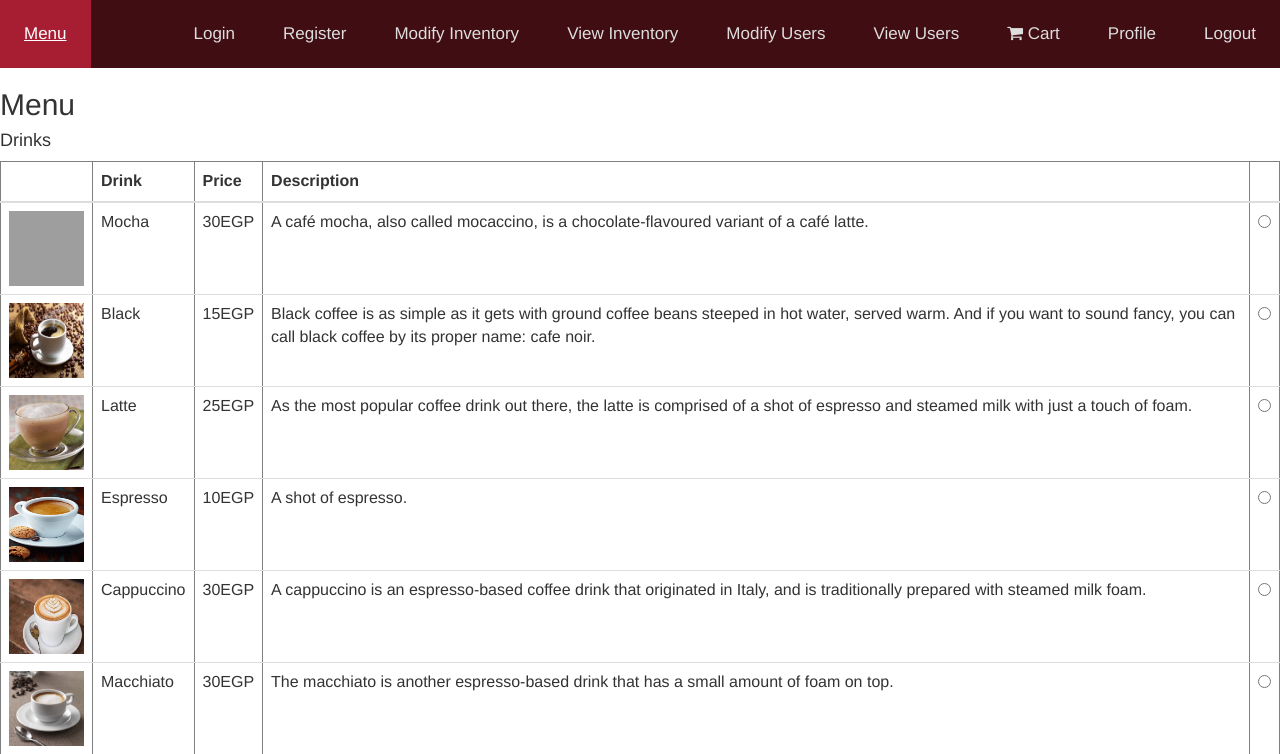
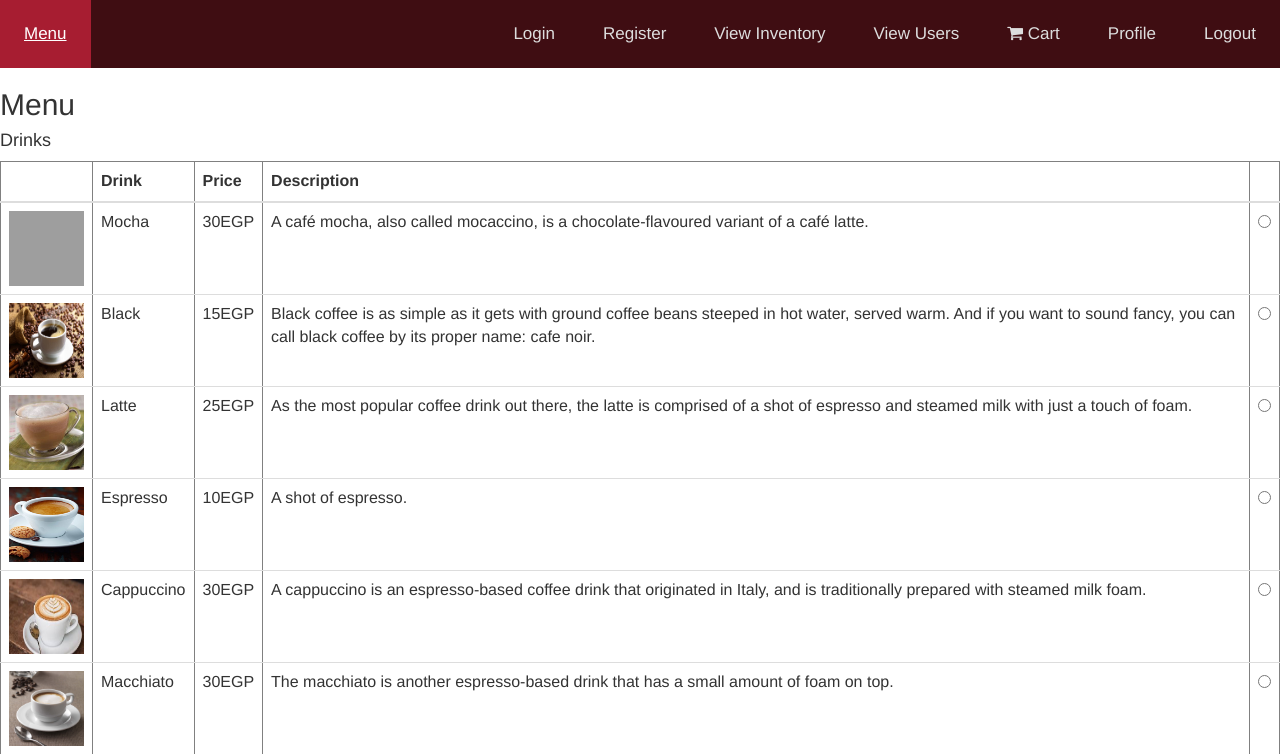
Before and after one commit to Marwan262/Coffee-Shop, a PHP site: page /viewMenu.php in a window 1280 px wide. Shown: the top 754 px of the page. Run offline with PHP 8.4, Linux system fonts and the light colour scheme; data comes from the database, SQL or seed files in the repository; grey boxes are pictures that could not be loaded.

Commit message:
Update navBar.php

```diff
--- a/NavBar/navBar.php
+++ b/NavBar/navBar.php
@@ -9,10 +9,8 @@
     <div class="topnav-right">
         <a href="/Coffee-Shop/login.php">Login</a> <!-- Remove after Login -->
         <a href="/Coffee-Shop/Registration/SignUp.php">Register</a> <!-- Remove after Login -->
-        <a href="">Modify Inventory</a> <!--After employee login-->
-        <a href="">View Inventory</a> <!--After employee login-->
-        <a href="">Modify Users</a> <!--After employee login-->
-        <a href="">View Users</a> <!--After employee login-->
+        <a href="/Coffee-Shop/inventory.php">View Inventory</a> <!--After employee login-->
+        <a href="/Coffee-Shop/users.php">View Users</a> <!--After employee login-->
         <a href=""><i class="fa fa-shopping-cart"></i> Cart</a> <!--After customer login-->
         <a href="">Profile</a> <!-- After any user login--->
         <a href="/Coffee-Shop/php/logout.php">Logout</a> <!-- After any user login -->
```
